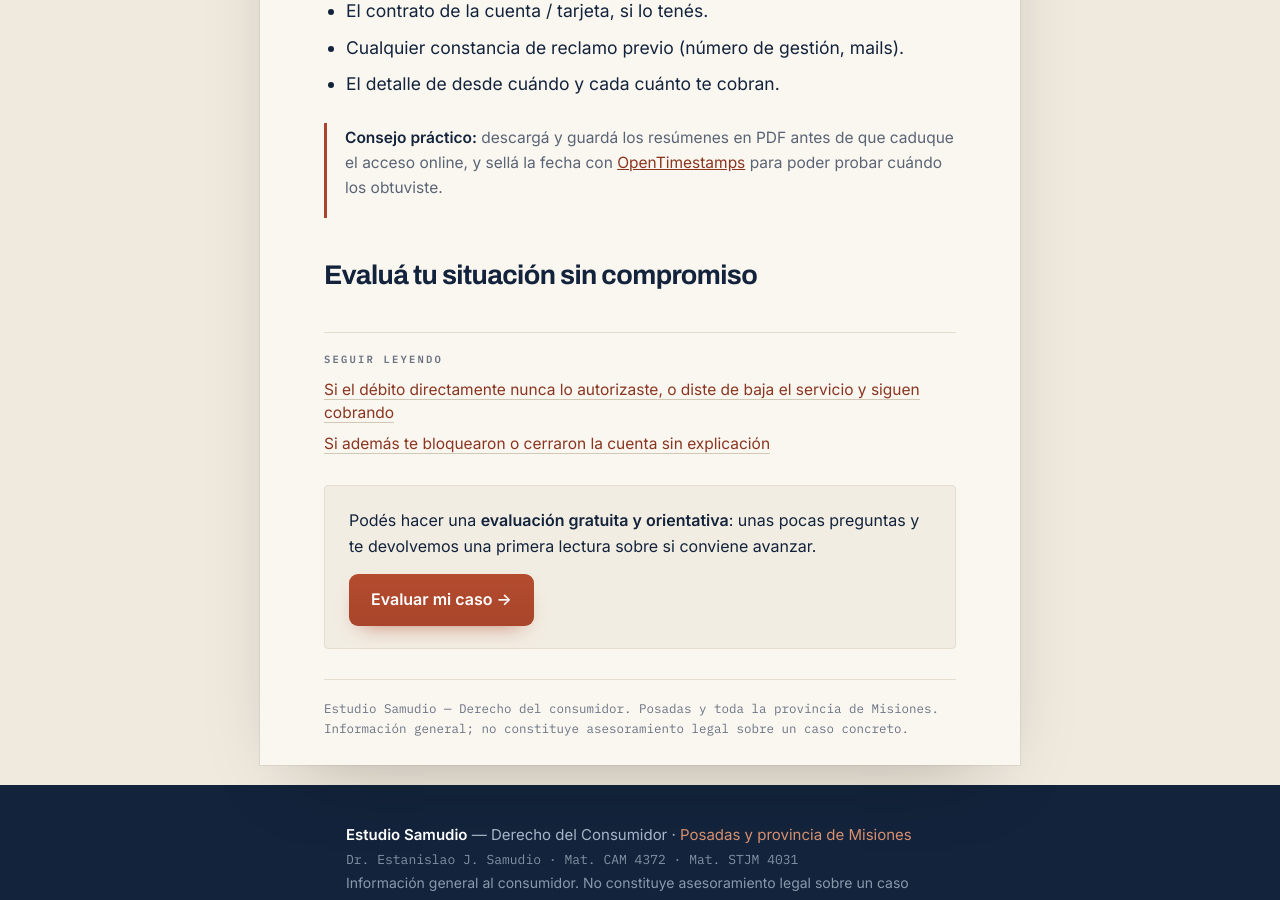
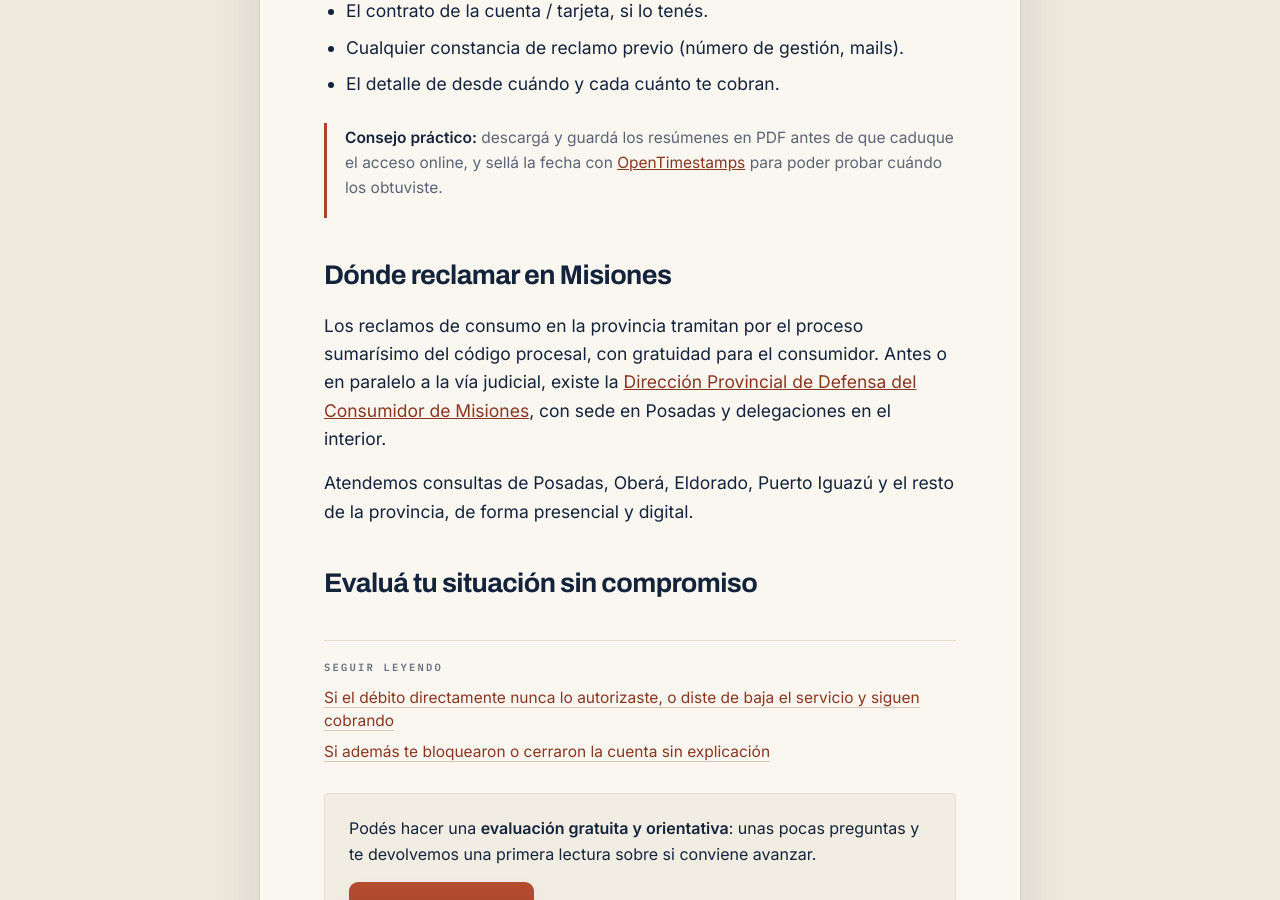
Before and after one commit to drejsamudio-hue/estudio-samudio-landing, a Jekyll site: the page built from _posts/2026-08-01-cobros-indebidos-banco-derechos-consumidor.md, in a window 1280 px wide and 900 px high, scrolled down 2313 px. Built offline with Jekyll 4.4.1, drawn with Linux system fonts in a browser that asks for light colours.

Commit message:
feat(seo): refuerza señal geográfica en los 4 pilares (Fase 5.3)
Se resuelve a favor del criterio propio (v3) y no del de Arena: en vez
de 4 páginas geográficas nuevas que competirían con las 13 notas ya
existentes, se refuerza Misiones/Posadas dentro de cada pilar —
exactamente lo que v3 §keywords ya pedía ("reforzar señales
geográficas en title, H1, meta description y en un bloque de cierre").

- Título de los 4 pilares: agrega "en Misiones" / "Misiones",
  manteniendo <=60 caracteres para SERP.
- Nueva sección "Dónde reclamar en Misiones" antes del CTA: proceso
  sumarísimo + gratuidad, enlace a la Dirección Provincial de Defensa
  del Consumidor de Misiones, y las localidades que se atienden.

Deliberadamente no se tocó el H1 de los 4: ya está bien resuelto para
el usuario y agregar "Misiones" ahí encima del title + description +
nuevo bloque de cierre habría sido sobre-optimización visible como
keyword stuffing. La meta description ya traía el término desde que
se escribieron.

```diff
--- a/_posts/2026-08-01-cobros-indebidos-banco-derechos-consumidor.md
+++ b/_posts/2026-08-01-cobros-indebidos-banco-derechos-consumidor.md
@@ -1,6 +1,6 @@
 ---
 layout: post
-title: "Cobros indebidos del banco: cómo reclamarlos"
+title: "Cobros indebidos del banco: cómo reclamar en Misiones"
 h1: "Cobros indebidos del banco: qué son, por qué son ilegales y cómo reclamarlos"
 description: "Seguros no solicitados, comisiones abusivas, débitos que no reconocés: conocé tus derechos como cliente bancario en Argentina. Posadas y Misiones."
 vertical: "Bancario"
@@ -47,6 +47,12 @@ Los cobros indebidos bancarios rara vez son un error individual: suelen responde
 
 > **Consejo práctico:** descargá y guardá los resúmenes en PDF antes de que caduque el acceso online, y sellá la fecha con [OpenTimestamps](https://opentimestamps.org) para poder probar cuándo los obtuviste.
 
+## Dónde reclamar en Misiones
+
+Los reclamos de consumo en la provincia tramitan por el proceso sumarísimo del código procesal, con gratuidad para el consumidor. Antes o en paralelo a la vía judicial, existe la [Dirección Provincial de Defensa del Consumidor de Misiones](https://defensaconsumidor.misiones.gob.ar/), con sede en Posadas y delegaciones en el interior.
+
+Atendemos consultas de Posadas, Oberá, Eldorado, Puerto Iguazú y el resto de la provincia, de forma presencial y digital.
+
 ## Evaluá tu situación sin compromiso
 
 <div class="relacionadas">
```
Also changed, not shown: _posts/2026-08-01-doble-cobro-debito-automatico-que-hacer.md (+7 -1 lines), _posts/2026-08-01-plan-de-ahorro-auto-derechos-consumidor.md (+7 -1 lines), _posts/2026-08-01-prestamo-no-solicitado-fintech-derechos.md (+7 -1 lines).
